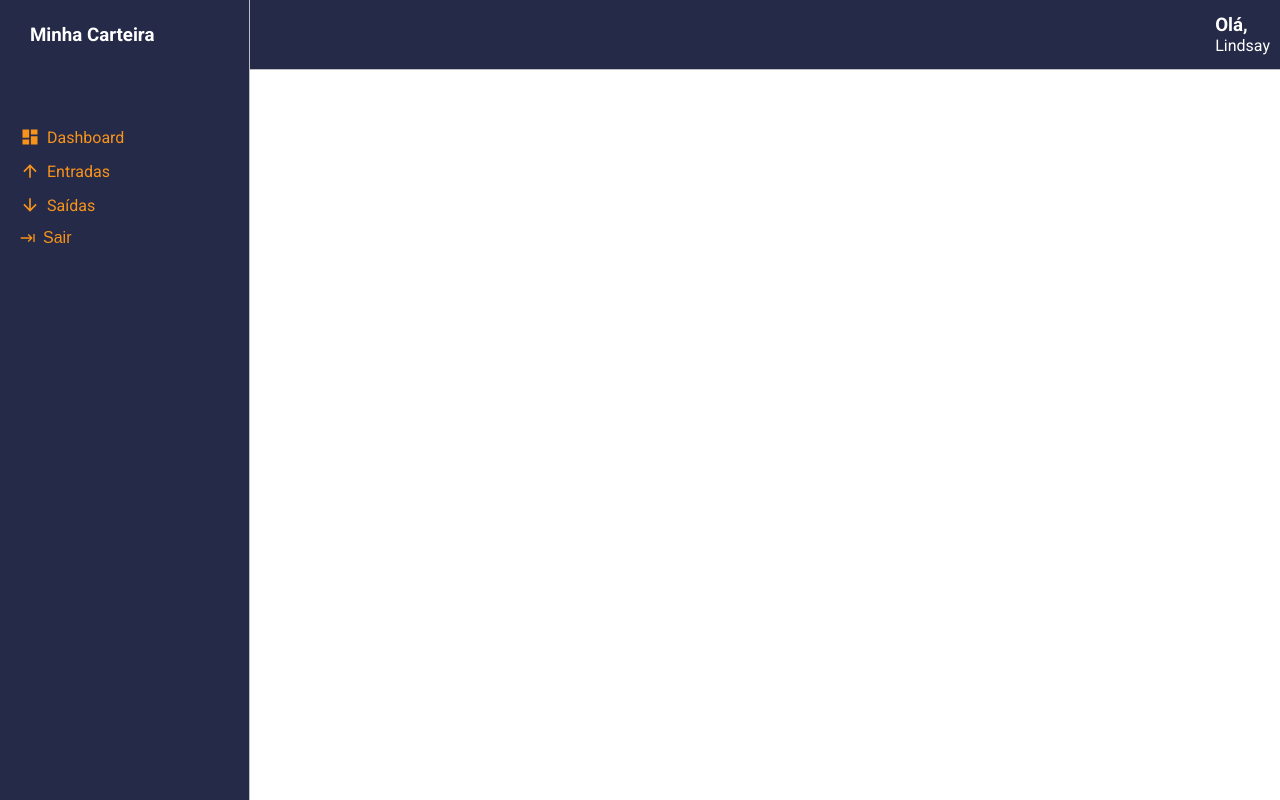
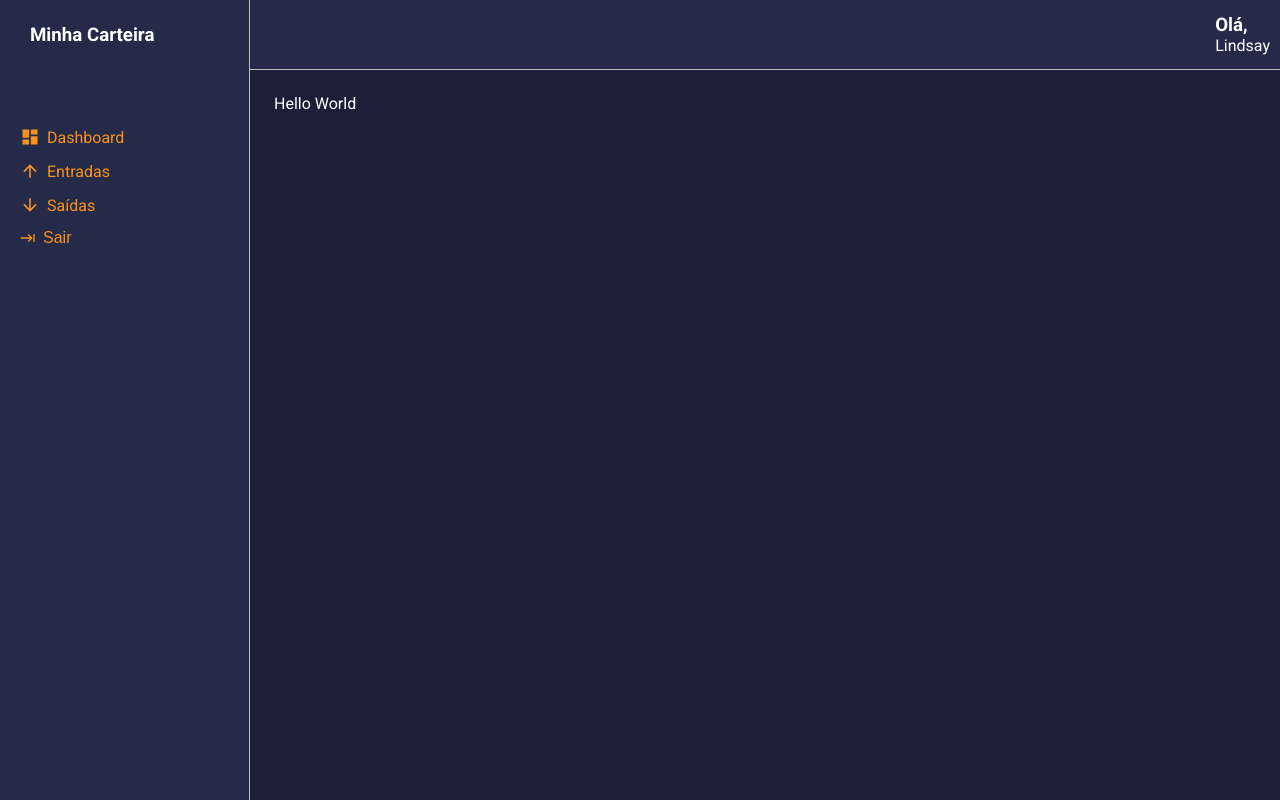
Before and after one commit to linferreira/dashboard-next, a Next.js app: page / in a window 1280 px wide. Built offline with nearby package versions, Linux system fonts and the light colour scheme.

Commit message:
feat(content): create a Content component

```diff
--- /dev/null
+++ b/src/common/components/structure/Content/index.tsx
@@ -0,0 +1,10 @@
+import React from "react";
+import { Container } from "./styles";
+
+type ContentProps = {
+  children: React.ReactNode;
+};
+
+export default function Content({ children }: ContentProps) {
+  return <Container>{children}</Container>;
+}
--- /dev/null
+++ b/src/common/components/structure/Content/styles.ts
@@ -0,0 +1,29 @@
+import { css } from "@emotion/react";
+import styled from "@emotion/styled";
+
+export const Container = styled.div`
+  ${({ theme }) => css`
+    grid-area: CT;
+    color: ${theme.colors.white};
+    background-color: ${theme.colors.primary};
+
+    padding: ${theme.spacing[7]};
+
+    height: calc(100vh - 70px);
+
+    overflow-y: scroll;
+
+    ::-webkit-scrollbar {
+      width: ${theme.spacing[3]};
+    }
+
+    ::-webkit-scrollbar-thumb {
+      border-radius: ${theme.spacing[3]};
+      background-color: ${theme.colors.tertiary};
+    }
+
+    ::-webkit-scrollbar-track {
+      background-color: ${theme.colors.secondary};
+    }
+  `}
+`;
--- a/src/common/components/structure/Layout/index.tsx
+++ b/src/common/components/structure/Layout/index.tsx
@@ -1,16 +1,17 @@
 import React from "react";
-import { Aside, MainHeader } from "..";
+import { Aside, Content, MainHeader } from "..";
 import * as S from "./styles";
 
 type LayoutProps = {
   children: React.ReactNode;
-}
+};
 
 export default function Layout({ children }: LayoutProps) {
   return (
     <S.Grid>
       <MainHeader />
       <Aside />
+      <Content>{children}</Content>
     </S.Grid>
   );
 }
--- a/src/common/components/structure/index.ts
+++ b/src/common/components/structure/index.ts
@@ -1,3 +1,4 @@
 export { default as Aside } from "./Aside";
 export { default as Layout } from "./Layout";
 export { default as MainHeader } from "./MainHeader";
+export { default as Content } from "./Content";
--- a/src/pages/_app.tsx
+++ b/src/pages/_app.tsx
@@ -3,12 +3,16 @@ import { GlobalStyles } from "@/styles/globalStyles";
 import { Global, ThemeProvider } from "@emotion/react";
 import { dark } from "@/styles/themes";
 import { Roboto } from "@next/font/google";
+import Head from 'next/head';
 
 const roboto = Roboto({ weight: ["400", "500", "700"], subsets: ["latin"] });
 
 function MyApp({ Component, pageProps }: AppProps) {
   return (
     <ThemeProvider theme={dark}>
+      <Head>
+        <title>Minha Carteira</title>
+      </Head>
       <main className={roboto.className}>
         <Global styles={GlobalStyles} />
         <Component {...pageProps} />
```
